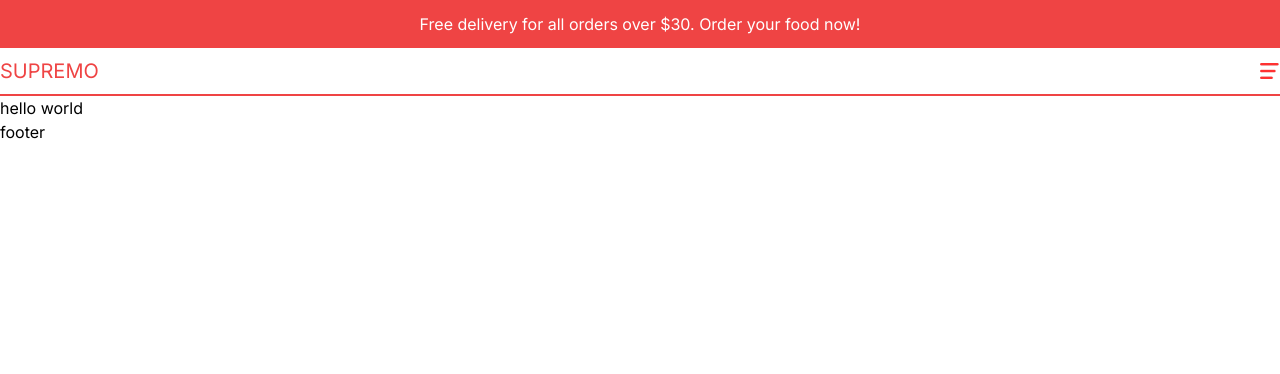
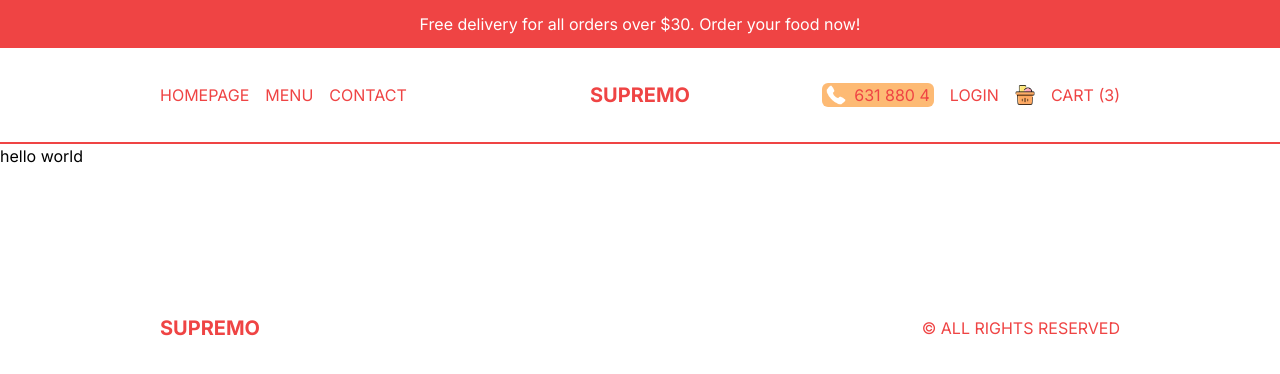
Before and after one commit to Lancelot-SO/restaurant, a Next.js app: page / in a window 1280 px wide. Shown: the top 374 px of the page. Built offline with nearby package versions, Linux system fonts and the light colour scheme.

Commit message:
create navbar and footer

```diff
--- a/src/components/CartIcon.tsx
+++ b/src/components/CartIcon.tsx
@@ -5,7 +5,7 @@
 const CartIcon = () => {
   return (
     <Link href="/cart" className='flex items-center gap-4'>
-      <div className='relative w-8 h-8'>
+      <div className='relative w-8 h-8 md:w-5 md:h-5'>
         <Image src="/cart.png" alt='cart' fill />
       </div>
       <span>Cart (3)</span>
--- a/src/components/Footer.tsx
+++ b/src/components/Footer.tsx
@@ -1,9 +1,13 @@
+import Link from 'next/link'
 import React from 'react'
 
 const Footer = () => {
   return (
-    <div>
-      footer
+    <div className="h-12 md:h-24 p-4 lg:p-20 xl:p-40 text-red-500 flex items-center justify-between">
+      <Link href="/" className="font-bold text-xl uppercase">
+        Supremo
+      </Link>
+      <p>© ALL RIGHTS RESERVED</p>
     </div>
   )
 }
--- a/src/components/Navbar.tsx
+++ b/src/components/Navbar.tsx
@@ -1,19 +1,45 @@
 import Link from 'next/link'
 import React from 'react'
 import Menu from './Menu'
+import CartIcon from './CartIcon';
+import Image from 'next/image';
 
 const Navbar = () => {
+
+  const user = false;
   return (
     <div className='h-12 text-red-500 p4 flex items-center
-    justify-between border-b-2 border-b-red-500 uppercase'>
+    justify-between border-b-2 border-b-red-500 uppercase md:h-24
+    lg:px-20 xl:px-40'>
+
+      {/* left links  */}
+      <div className='hidden md:flex gap-4 flex-1'>
+        <Link href="/">Homepage</Link>
+        <Link href="/menu">Menu</Link>
+        <Link href="/">Contact</Link>
+      </div>
         {/* logo */}
-        <div className='text-xl'>
+        <div className='text-xl md:font-bold flex-1 md:text-center'>
           <Link href="/">Supremo</Link>
         </div>
 
         {/* mobile menu  */}
-      <div>
+      <div className='md:hidden'>
         <Menu />
+      </div>
+
+      {/* right links  */}
+      <div className='hidden md:flex gap-4 items-center justify-end flex-1'>
+
+        <div className='md:absolute top-3 r-2 lg:static flex items-center gap-2 cursor-pointer bg-orange-300 px-1 rounded-md'>
+          <Image src="/phone.png" alt="" width={20} height={20} />
+          <span>631 880 4</span>
+        </div>
+
+
+        {!user ? (<Link href="/login">Login</Link>) :
+        (<Link href="/orders">Orders</Link>)}
+        <CartIcon />
       </div>
     </div>
   )
```
